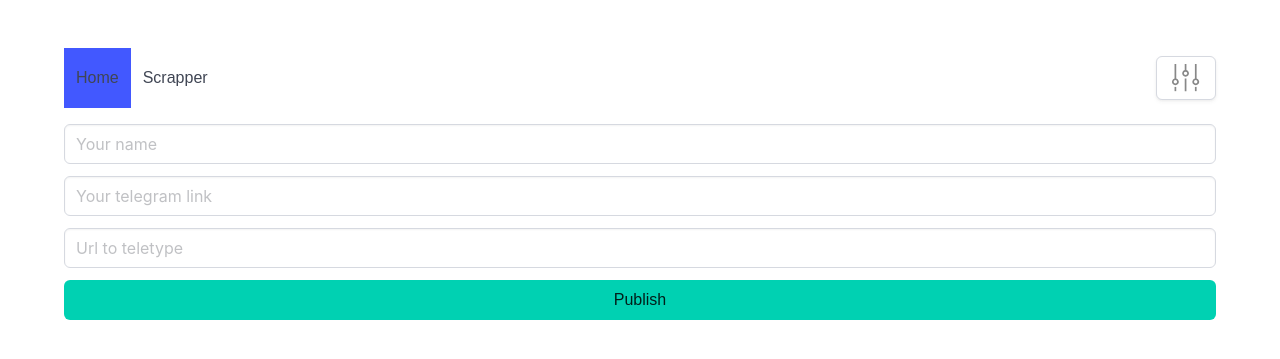
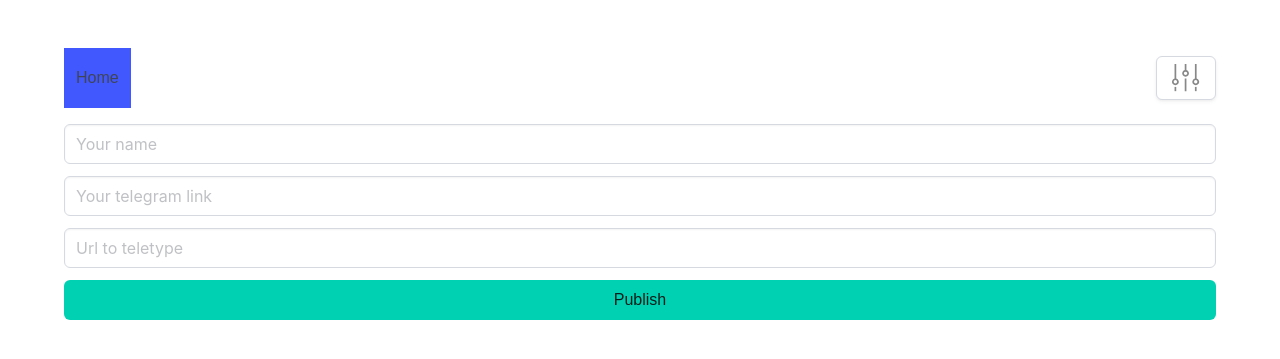
Before and after one commit to xudoyberdi0410/telegraphWebClient, a Flask app: page / in a window 1280 px wide. Shown: the top 359 px of the page. Run offline with Flask 3, Linux system fonts and the light colour scheme.

Commit message:
scraper func was disabled

```diff
--- a/app/main.py
+++ b/app/main.py
@@ -1,4 +1,4 @@
-from flask import Flask, request, render_template, send_file, make_response
+from flask import Flask, request, render_template, send_file, make_response,redirect
 import app.upload as upload
 from app.scrapper import run_scraper
 import os
@@ -10,6 +10,7 @@ def home():
 
 @app.route("/scrapper")
 def scrapper():
+    return redirect("/", code=302)
     return render_template("scrapper.html", current_page='scrapper')
 
 @app.route("/api", methods=["POST"])
--- a/app/templates/header.html
+++ b/app/templates/header.html
@@ -6,9 +6,9 @@
           Home
         </a>
 
-        <a class="navbar-item {{ 'is-active' if current_page == 'scrapper' else '' }}" href="/scrapper">
+        <!-- <a class="navbar-item {{ 'is-active' if current_page == 'scrapper' else '' }}" href="/scrapper">
           Scrapper
-        </a>
+        </a> -->
       </div>
 
       <div class="navbar-end">
```
